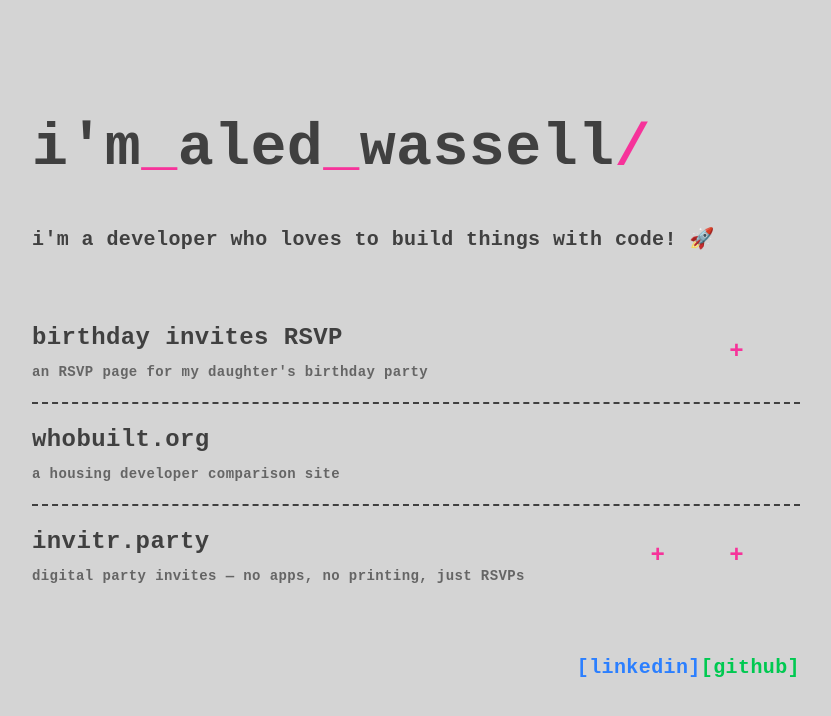
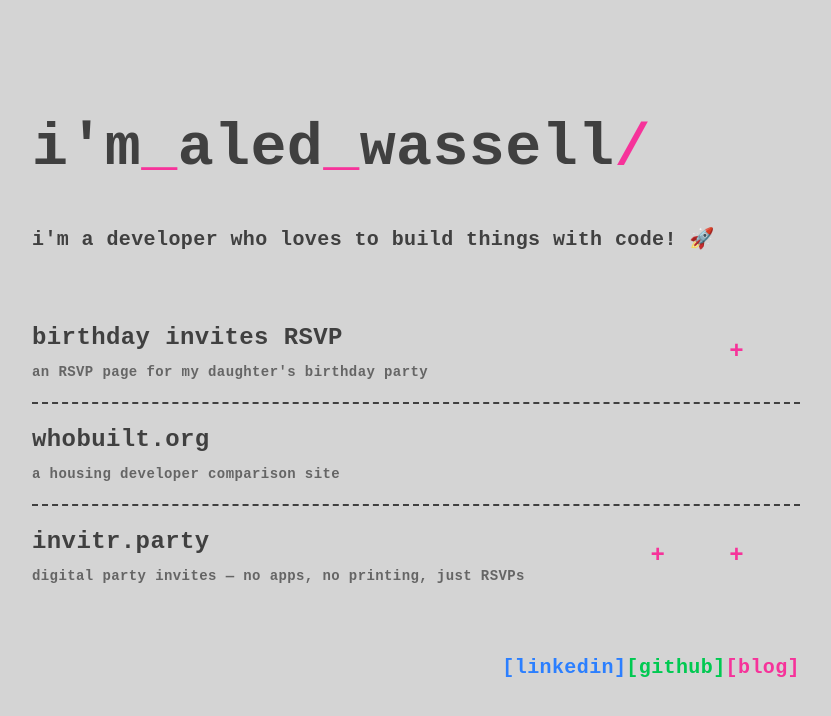
Before and after one commit to aledwassell/aledwassell.com, a SvelteKit app: page / in a window 1280 px wide. Shown: the top 716 px of the page, without its empty margins (224-1055 px from the left). Built offline with nearby package versions, Linux system fonts and the light colour scheme; a web font is replaced by a local one; what @iconify/tailwind4 would draw is missing.

Commit message:
Update page

```diff
--- a/src/routes/+page.svelte
+++ b/src/routes/+page.svelte
@@ -130,6 +130,15 @@
 						[github]
 					</a>
 				</li>
+				<li>
+					<a
+						href="https://blog.aledwassell.dev"
+						class="py-2 text-pink-500 transition-colors duration-300 hover:bg-pink-500 hover:text-text-dark"
+						target="_blank"
+					>
+						[blog]
+					</a>
+				</li>
 			</ul>
 		</section>
 	</div>
```
